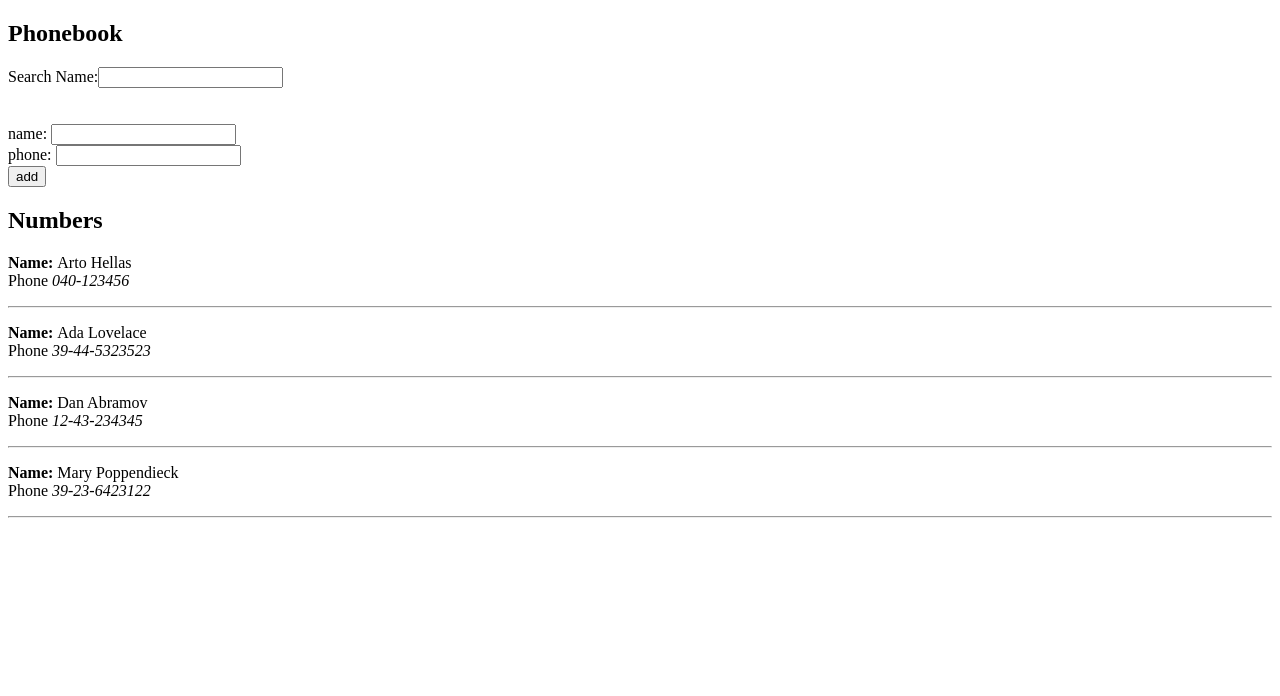
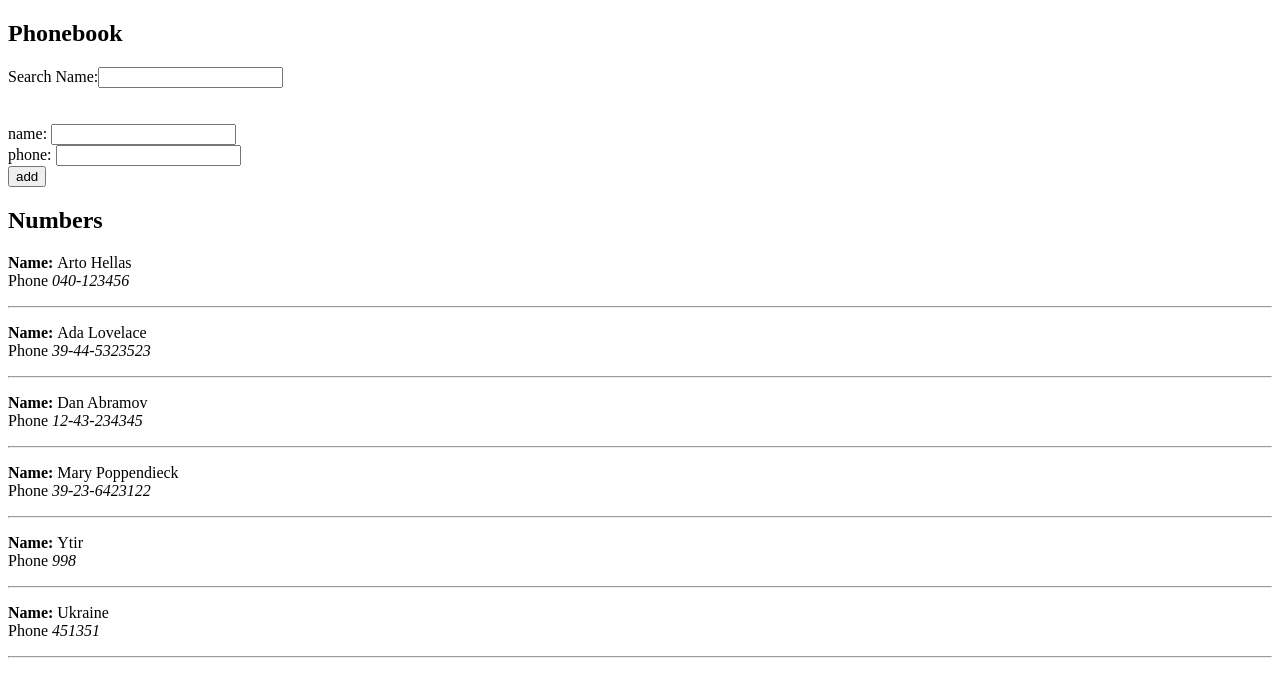
Before and after one commit to ThePiyushAggarwal/Phonebook, a React (Create React App) app: page / in a window 1280 px wide. Shown: the top 696 px of the page. Built offline with nearby package versions, Linux system fonts and the light colour scheme; data requests are answered from the project's data file.

Commit message:
post, get actually manipulating dababase

```diff
--- a/db.json
+++ b/db.json
@@ -19,6 +19,16 @@
       "name": "Mary Poppendieck",
       "phone": "39-23-6423122",
       "id": 4
+    },
+    {
+      "name": "Ytir",
+      "phone": "998",
+      "id": 5
+    },
+    {
+      "name": "Ukraine",
+      "phone": "451351",
+      "id": 6
     }
   ]
 }
--- a/src/App.js
+++ b/src/App.js
@@ -1,8 +1,7 @@
 import { useState, useEffect } from 'react'
-import axios from 'axios'
 import Search from './components/Search'
 import Form from './components/Form'
-import { v4 } from 'uuid'
+import phonebookService from './services/phonebook'
 
 const App = () => {
   const [persons, setPersons] = useState([])
@@ -12,9 +11,7 @@ const App = () => {
   const [searching, setSearching] = useState(false)
 
   useEffect(() => {
-    axios
-      .get('http://localhost:3001/persons')
-      .then((response) => setPersons(response.data))
+    phonebookService.getAll().then((res) => setPersons(res))
   }, [])
 
   //
@@ -23,9 +20,13 @@ const App = () => {
     if (persons.some((person) => person.name === newName.trim())) {
       window.alert(` ${newName.trim()} what the hell. You wanna fight biatch`)
     } else {
-      let newPerson = { name: newName.trim(), phone: newPhone, id: v4() }
+      let newPerson = { name: newName.trim(), phone: newPhone }
 
-      setPersons(persons.concat(newPerson))
+      phonebookService.create(newPerson).then((res) => {
+        setPersons(persons.concat(res))
+        setNewName('')
+        setNewPhone('')
+      })
     }
   }
 
@@ -39,7 +40,6 @@ const App = () => {
 
   const onChangeSearch = (e) => {
     setSearchTerm(e.target.value)
-
     if (searchTerm !== '') {
       setSearching(true)
     } else {
@@ -47,6 +47,7 @@ const App = () => {
     }
   }
 
+  // this displays the phonebook
   const display = () => {
     let currentPersons = null
     if (searching) {
@@ -59,7 +60,7 @@ const App = () => {
 
     return currentPersons.map((person) => (
       <>
-        <p key={v4()}>
+        <p key={person.id}>
           <strong>Name: </strong>
           {person.name}
           <br />
--- /dev/null
+++ b/src/services/phonebook.js
@@ -0,0 +1,18 @@
+import axios from 'axios'
+
+const baseUrl = 'http://localhost:3001/persons'
+
+const getAll = () => {
+  return axios.get(baseUrl).then((response) => response.data)
+}
+
+const update = () => {}
+
+const create = (newPerson) => {
+  return axios.post(baseUrl, newPerson).then((response) => response.data)
+}
+
+export default {
+  getAll,
+  create,
+}
```
